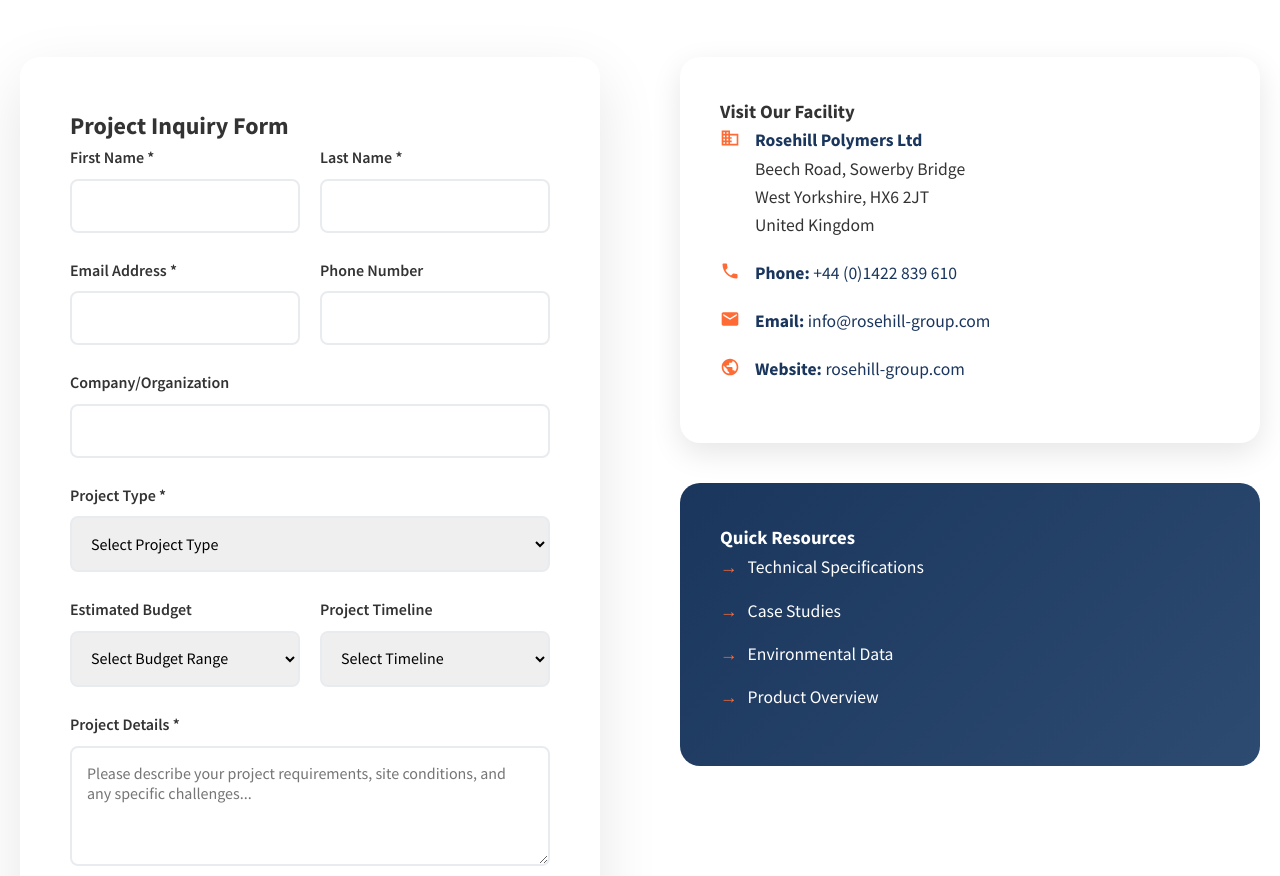
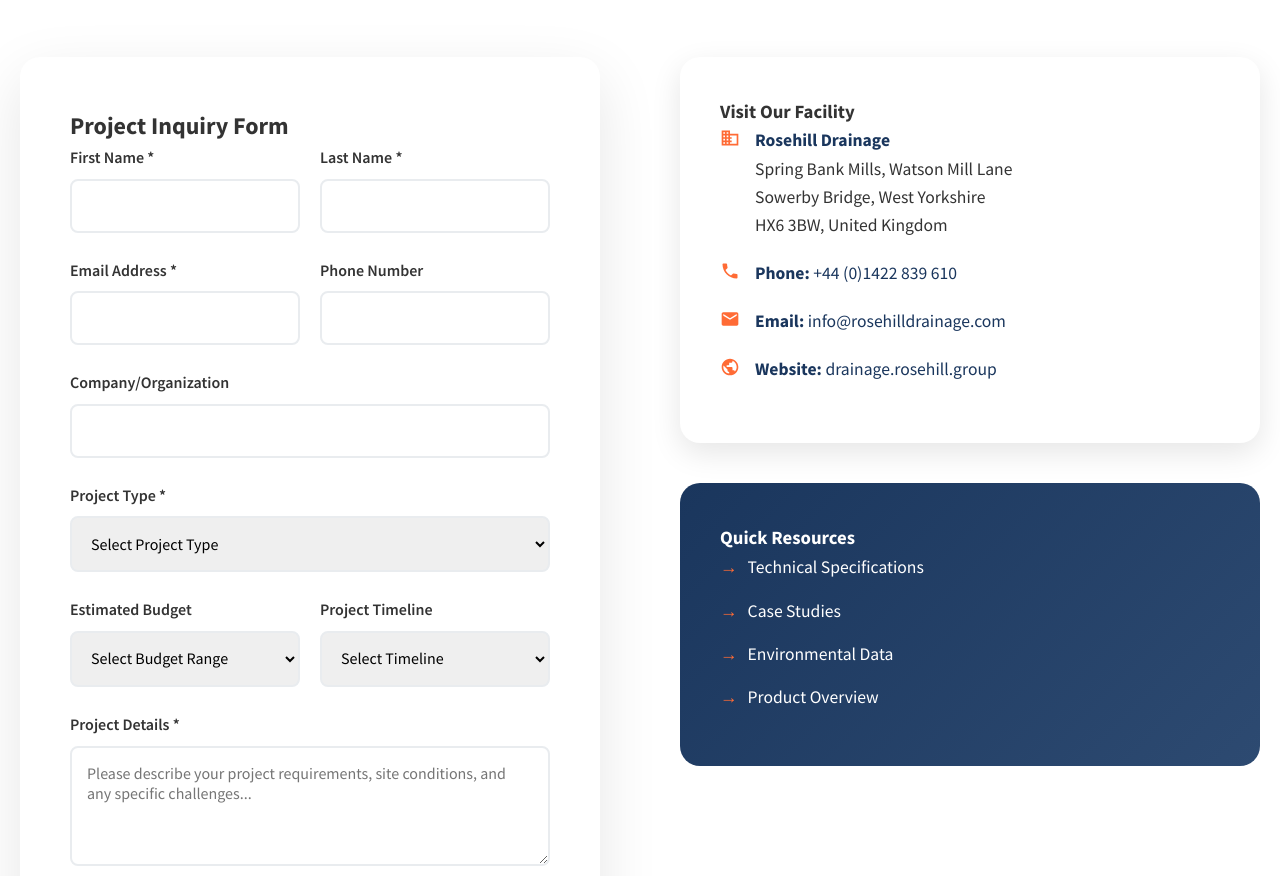
Before and after one commit to rosehillgroup/rosehilldrainage, a plain HTML site: page contact.html in a window 1280 px wide. Shown: the part 786-1662 px from the top of the page. Drawn offline with Linux system fonts and the light colour scheme.

Commit message:
Update contact details to correct company information
- Changed company name from 'Rosehill Polymers Ltd' to 'Rosehill Drainage'
- Updated address from Beech Road to Spring Bank Mills, Watson Mill Lane
- Changed postcode from HX6 2JT to HX6 3BW
- Updated email from info@rosehill-group.com to info@rosehilldrainage.com
- Updated website link to drainage.rosehill.group
- Applied changes to both contact section and footer

```diff
--- a/contact.html
+++ b/contact.html
@@ -698,10 +698,10 @@
                             <div class="contact-item">
                                 <svg class="contact-item-icon" width="20" height="20" viewBox="0 0 24 24" fill="currentColor"><path d="M12 7V3H2v18h20V7H12zM6 19H4v-2h2v2zm0-4H4v-2h2v2zm0-4H4V9h2v2zm0-4H4V5h2v2zm4 12H8v-2h2v2zm0-4H8v-2h2v2zm0-4H8V9h2v2zm0-4H8V5h2v2zm10 12h-8v-2h2v-2h-2v-2h2v-2h-2V9h8v10z"/></svg>
                                 <div>
-                                    <strong>Rosehill Polymers Ltd</strong><br>
-                                    Beech Road, Sowerby Bridge<br>
-                                    West Yorkshire, HX6 2JT<br>
-                                    United Kingdom
+                                    <strong>Rosehill Drainage</strong><br>
+                                    Spring Bank Mills, Watson Mill Lane<br>
+                                    Sowerby Bridge, West Yorkshire<br>
+                                    HX6 3BW, United Kingdom
                                 </div>
                             </div>
 
@@ -712,12 +712,12 @@
 
                             <div class="contact-item">
                                 <svg class="contact-item-icon" width="20" height="20" viewBox="0 0 24 24" fill="currentColor"><path d="M20 4H4c-1.1 0-1.99.9-1.99 2L2 18c0 1.1.9 2 2 2h16c1.1 0 2-.9 2-2V6c0-1.1-.9-2-2-2zm0 4l-8 5-8-5V6l8 5 8-5v2z"/></svg>
-                                <div><strong>Email:</strong> <a href="mailto:info@rosehill-group.com" style="color: #1a365d; text-decoration: none;">info@rosehill-group.com</a></div>
+                                <div><strong>Email:</strong> <a href="mailto:info@rosehilldrainage.com" style="color: #1a365d; text-decoration: none;">info@rosehilldrainage.com</a></div>
                             </div>
 
                             <div class="contact-item">
                                 <svg class="contact-item-icon" width="20" height="20" viewBox="0 0 24 24" fill="currentColor"><path d="M12 2C6.48 2 2 6.48 2 12s4.48 10 10 10 10-4.48 10-10S17.52 2 12 2zm-1 17.93c-3.94-.49-7-3.85-7-7.93 0-.62.08-1.21.21-1.79L9 15v1c0 1.1.9 2 2 2v1.93zm6.9-2.54c-.26-.81-1-1.39-1.9-1.39h-1v-3c0-.55-.45-1-1-1H8v-2h2c.55 0 1-.45 1-1V7h2c1.1 0 2-.9 2-2v-.41c2.93 1.19 5 4.06 5 7.41 0 2.08-.8 3.97-2.1 5.39z"/></svg>
-                                <div><strong>Website:</strong> <a href="https://rosehill-group.com" target="_blank" style="color: #1a365d; text-decoration: none;">rosehill-group.com</a></div>
+                                <div><strong>Website:</strong> <a href="https://drainage.rosehill.group" target="_blank" style="color: #1a365d; text-decoration: none;">drainage.rosehill.group</a></div>
                             </div>
                         </div>
 
@@ -744,12 +744,12 @@
                 <div class="footer-section">
                     <h3>Contact Us</h3>
                     <p><strong><a href="https://rosehill.group/" style="color: #ff6b35; text-decoration: underline;">Rosehill Group</a></strong><br>
-                    Beech Road<br>
+                    Spring Bank Mills, Watson Mill Lane<br>
                     Sowerby Bridge<br>
-                    West Yorkshire, HX6 2JT<br>
+                    West Yorkshire, HX6 3BW<br>
                     United Kingdom</p>
                     <p><img src="Icons/Glyph/phone, call, telephone, handset, communication, contact, mobile, device.svg" alt="Phone" class="contact-icon" width="16" height="16"> +44 (0) 1422 839 610<br>
-                    <img src="Icons/Glyph/email, envelope, mail, message, communication, contact, letter, send.svg" alt="Email" class="contact-icon" width="16" height="16"> info@rosehill-group.com</p>
+                    <img src="Icons/Glyph/email, envelope, mail, message, communication, contact, letter, send.svg" alt="Email" class="contact-icon" width="16" height="16"> info@rosehilldrainage.com</p>
                 </div>
 
                 <div class="footer-section">
```
